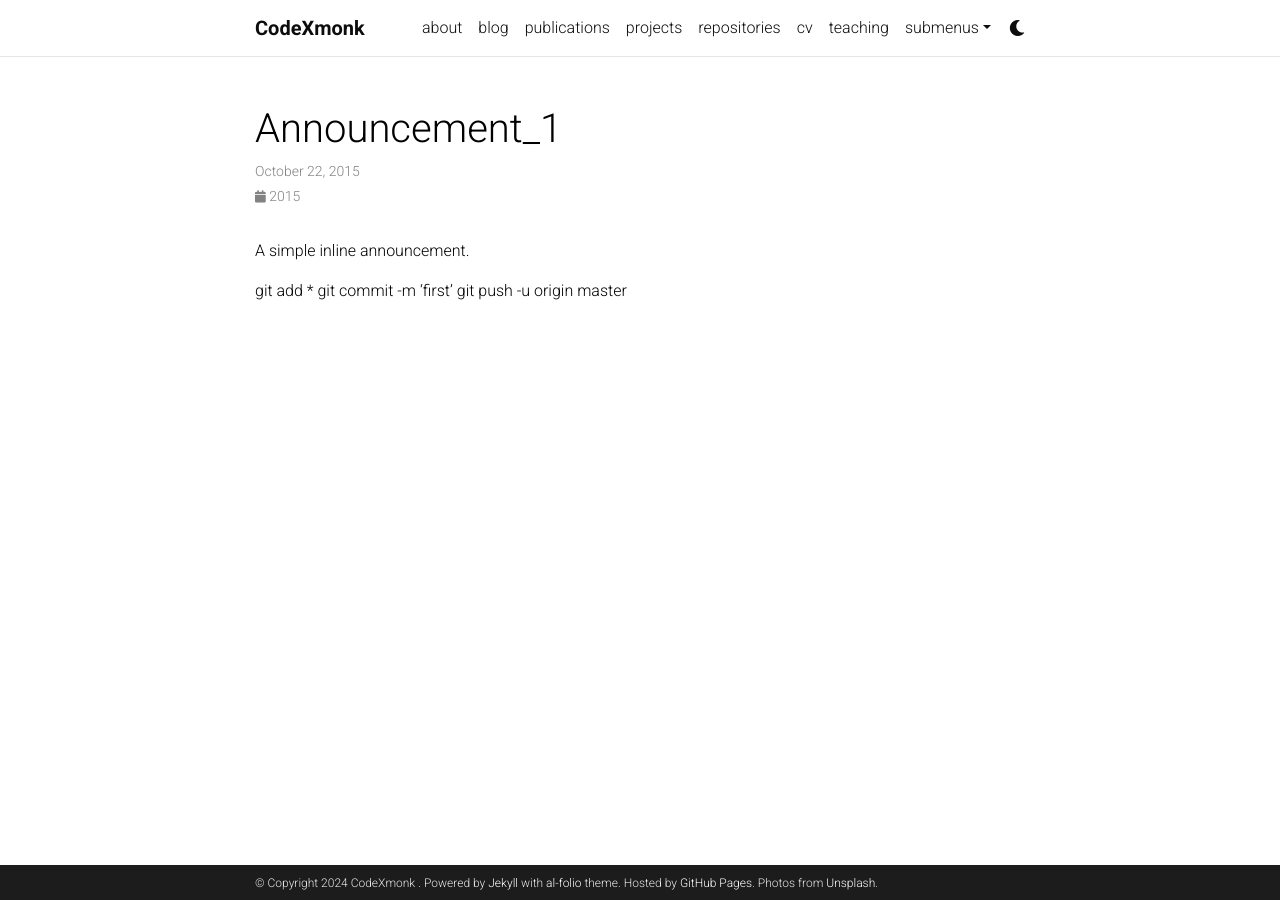
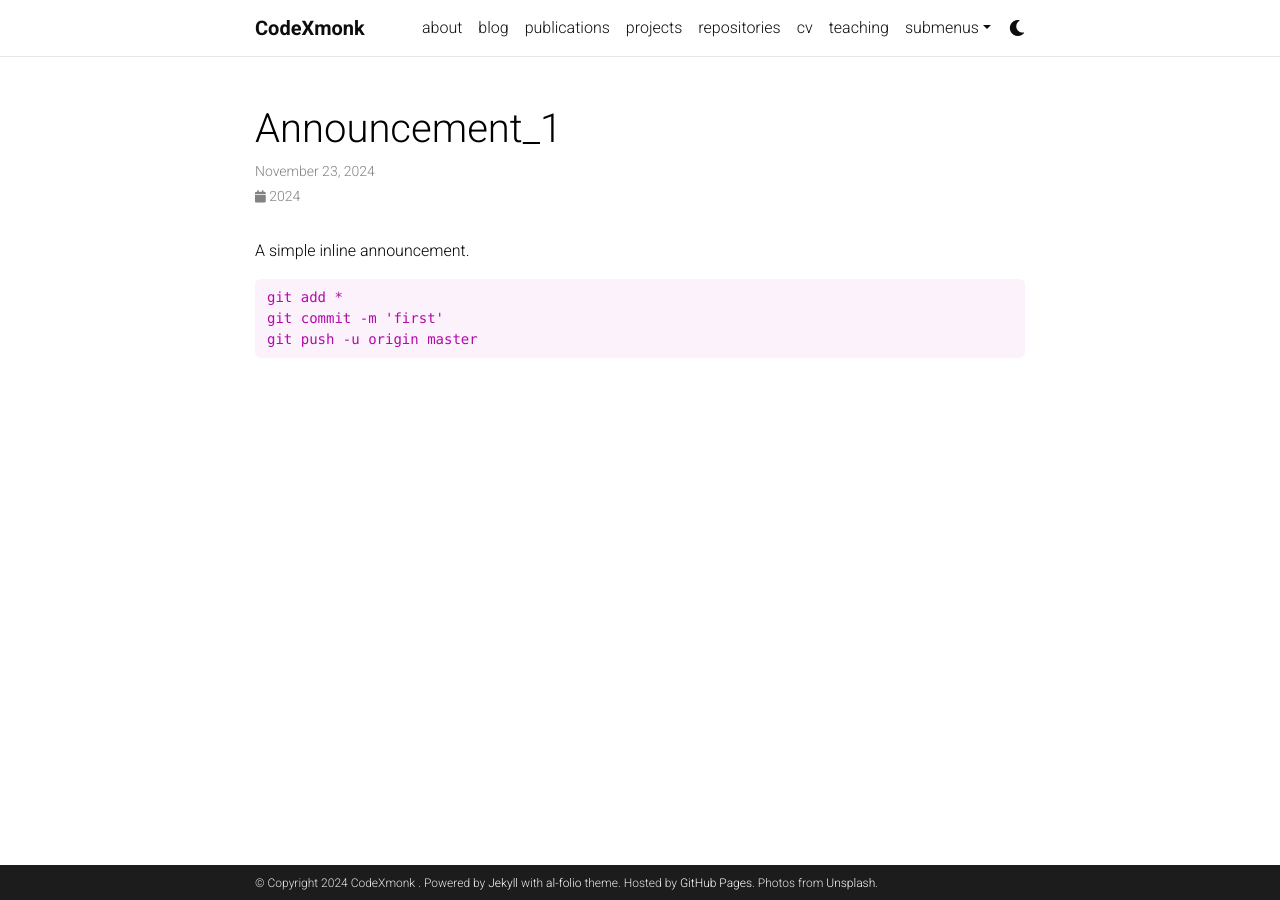
Before and after one commit to CodeXmonk/CodeXmonk.github.io, a Jekyll site: the page built from _news/announcement_1.md, in a window 1280 px wide. Built offline with Jekyll 4.4.1, drawn with Linux system fonts in a browser that asks for light colours; comment, search, counter and statistics services are not loaded; a style sheet for code colours, icons or effects is not loaded.

Commit message:
change date/time _news/announcement_1.md

````diff
--- a/_news/announcement_1.md
+++ b/_news/announcement_1.md
@@ -1,12 +1,14 @@
 ---
 layout: post
-date: 2015-10-22 15:59:00-0400
+date: 2024-11-23 19:31:00-0400
 inline: false
 related_posts: false
 ---
 
 A simple inline announcement.
 
+```git
 git add *
 git commit -m 'first'
 git push -u origin master
+```
````
